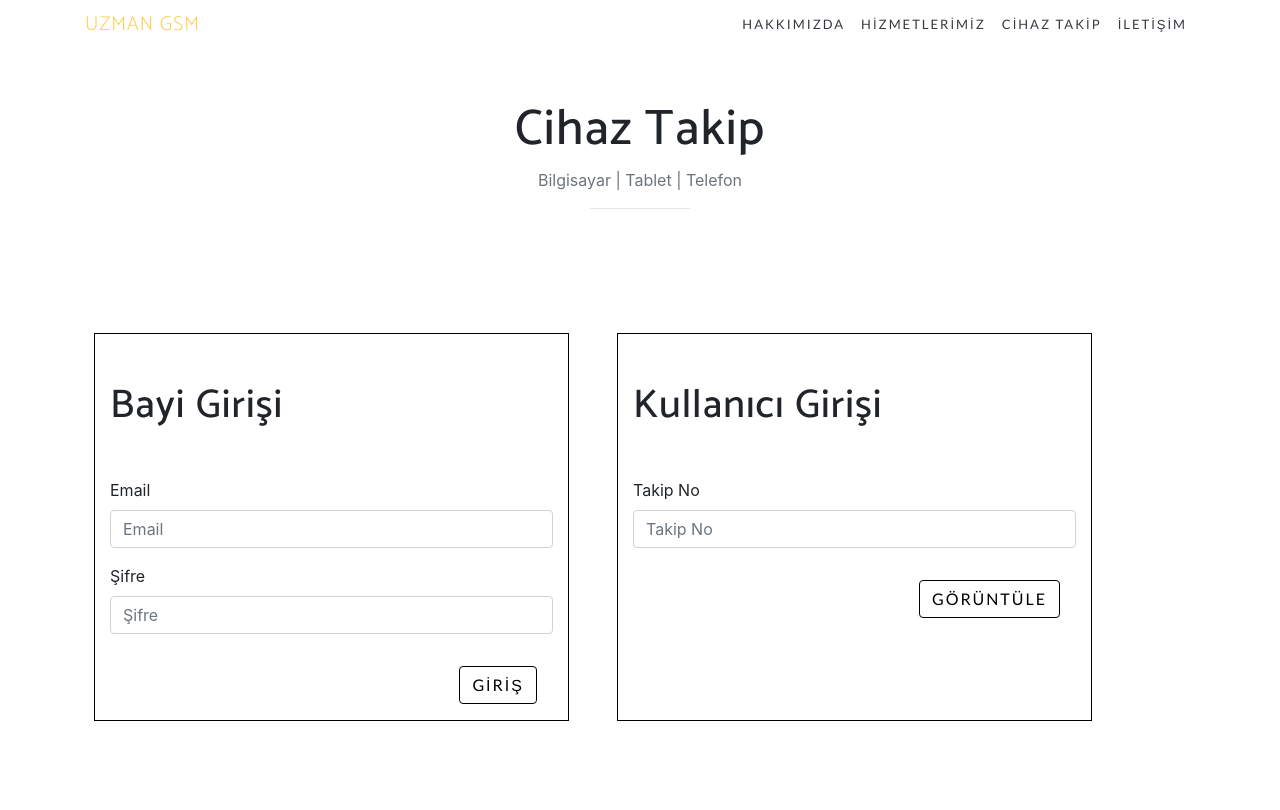
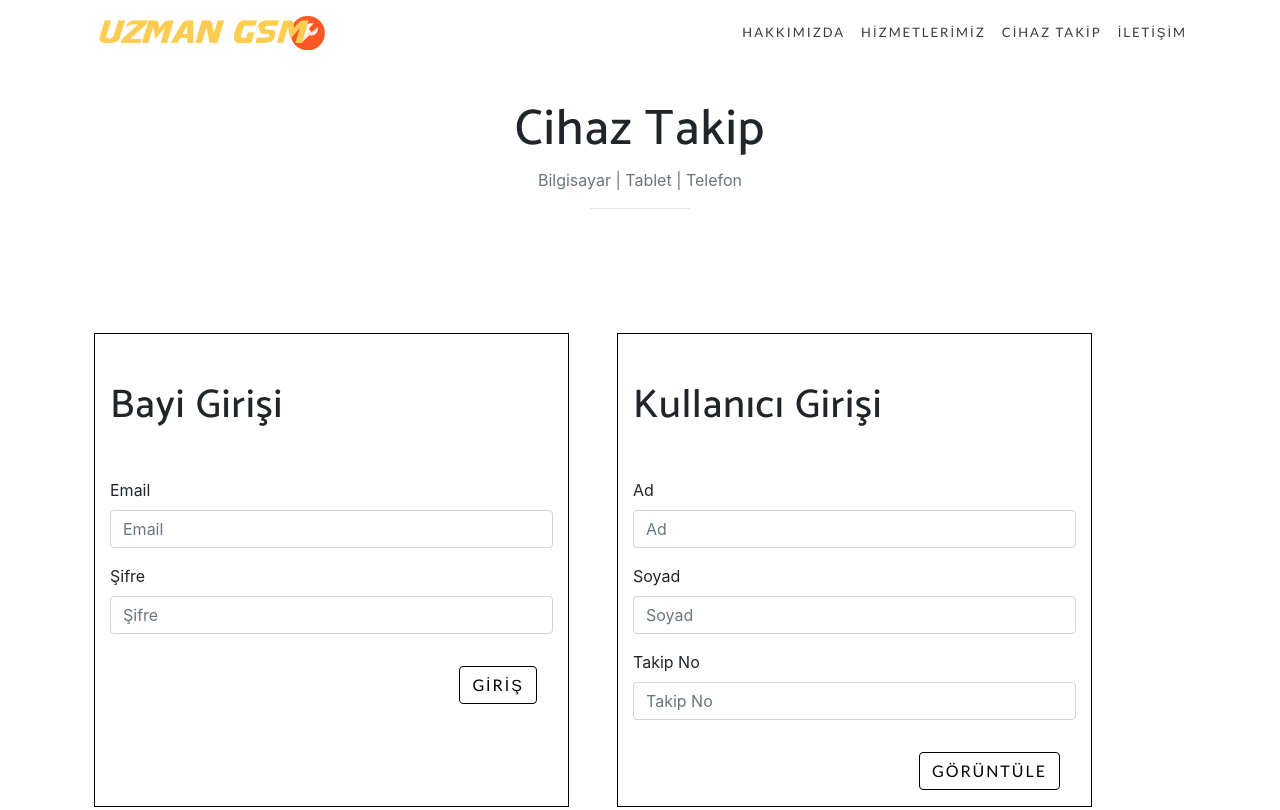
Before and after one commit to YunusEmreAlps/Uzman-web2, a website with bundled scripts: page access.html in a window 1280 px wide. Shown: the top 810 px of the page. Built offline with nearby package versions, Linux system fonts and the light colour scheme; a web font is replaced by a local one.

Commit message:
update photos and add a logo

```diff
--- a/access.html
+++ b/access.html
@@ -31,7 +31,7 @@
   <!-- Navigation -->
   <nav class="navbar navbar-expand-lg navbar-light fixed-top display-1" id="mainNav">
     <div class="container">
-      <a class="navbar-brand js-scroll-trigger" href="#page-top">UZMAN GSM</a>
+      <a class="navbar-brand js-scroll-trigger" href="#page-top"><img src="./img/Heyyo.png" height="40"></img></a>
       <button class="navbar-toggler navbar-toggler-right" type="button" data-toggle="collapse" data-target="#navbarResponsive" aria-controls="navbarResponsive" aria-expanded="false" aria-label="Toggle navigation">
         <i class="fas fa-bars" style="font-size:18px;"></i>
       </button>
@@ -68,11 +68,11 @@
             <form>
                 <div class="form-group">
                     <label for="exampleInputEmail1">Email</label>
-                    <input type="email" class="form-control" id="exampleInputEmail1" aria-describedby="emailHelp" placeholder="Email" required>
+                    <input type="email" class="form-control" id="exampleInputEmail1" aria-describedby="emailHelp" maxlength="50"  placeholder="Email" required>
                 </div>
                 <div class="form-group">
                     <label for="exampleInputPassword1">Şifre</label>
-                    <input type="password" class="form-control" id="exampleInputPassword1" placeholder="Şifre" required>
+                    <input type="password" class="form-control" id="exampleInputPassword1" maxlength="10" placeholder="Şifre" required>
                 </div>
                 <button type="submit" class="btn btn-outline btn-xl js-scroll-trigger float-right m-3" style="color:black;border:1px solid black;">GİRİŞ</button>
             </form>
@@ -80,9 +80,17 @@
         <div class="col-lg-5 m-4" style="border: 1px solid black;">
             <h1 class="mt-5 mb-5">Kullanıcı Girişi</h1>
             <form>
-                <div class="form-group">
-                    <label for="exampleInputPassword1">Takip No</label>
-                    <input type="text" class="form-control" id="exampleInputPassword1" placeholder="Takip No" maxlength="10" required>
+              <div class="form-group">
+                <label for="exampleInputName2">Ad</label>
+                <input type="text" class="form-control" id="exampleInputName2" placeholder="Ad" maxlength="50" required>
+              </div>
+              <div class="form-group">
+                <label for="exampleInputSurname2">Soyad</label>
+                <input type="text" class="form-control" id="exampleInputSurname2" placeholder="Soyad" maxlength="50" required>
+              </div>
+              <div class="form-group">
+                    <label for="exampleInputPassword2">Takip No</label>
+                    <input type="text" class="form-control" id="exampleInputPassword2" placeholder="Takip No" maxlength="10" required>
                 </div>
                 <button type="submit" class="btn btn-outline btn-xl js-scroll-trigger float-right m-3" style="color:black;border:1px solid black;">GÖRÜNTÜLE</button>
             </form>
```
Also changed, not shown: index.html (+2 -3 lines).
